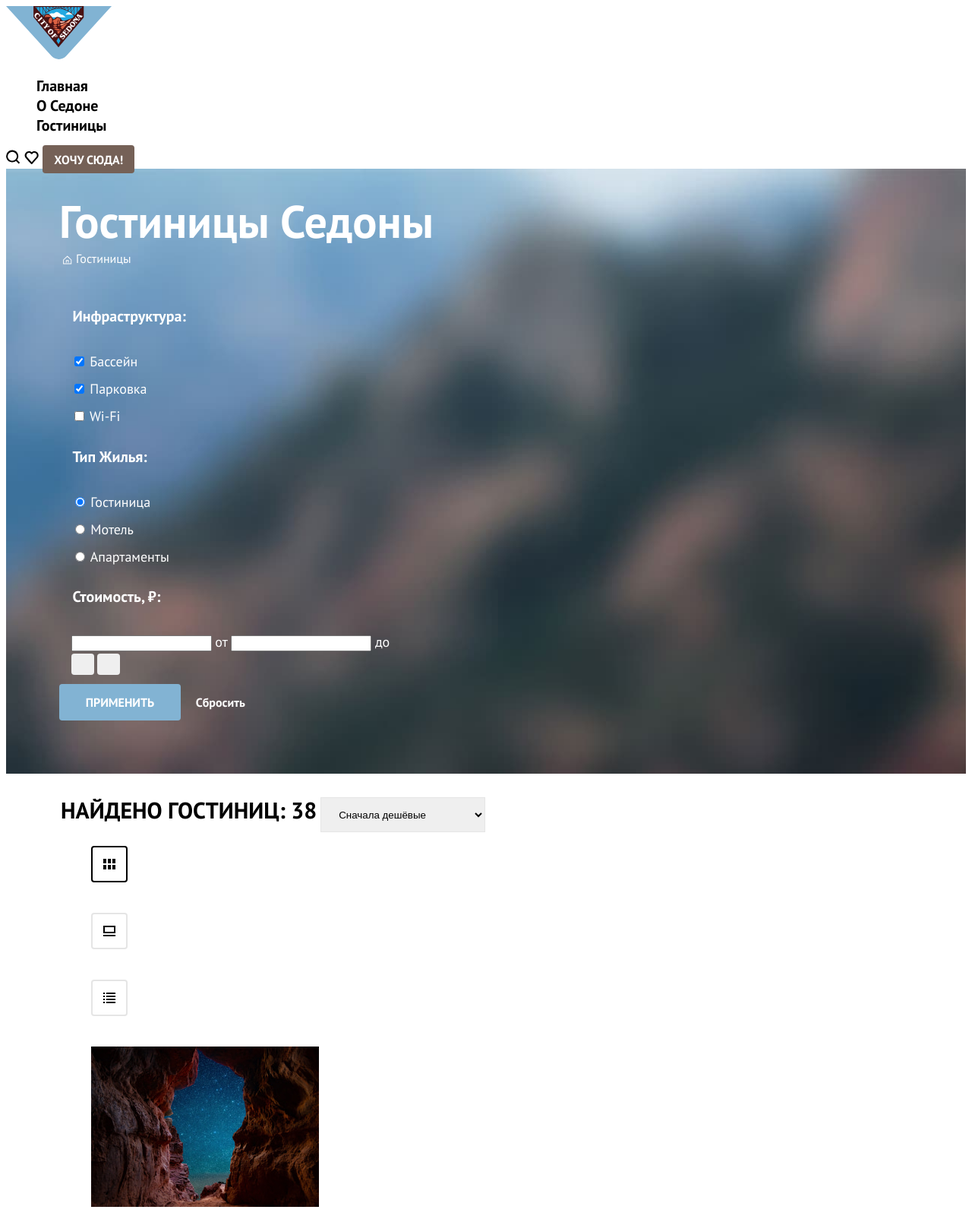
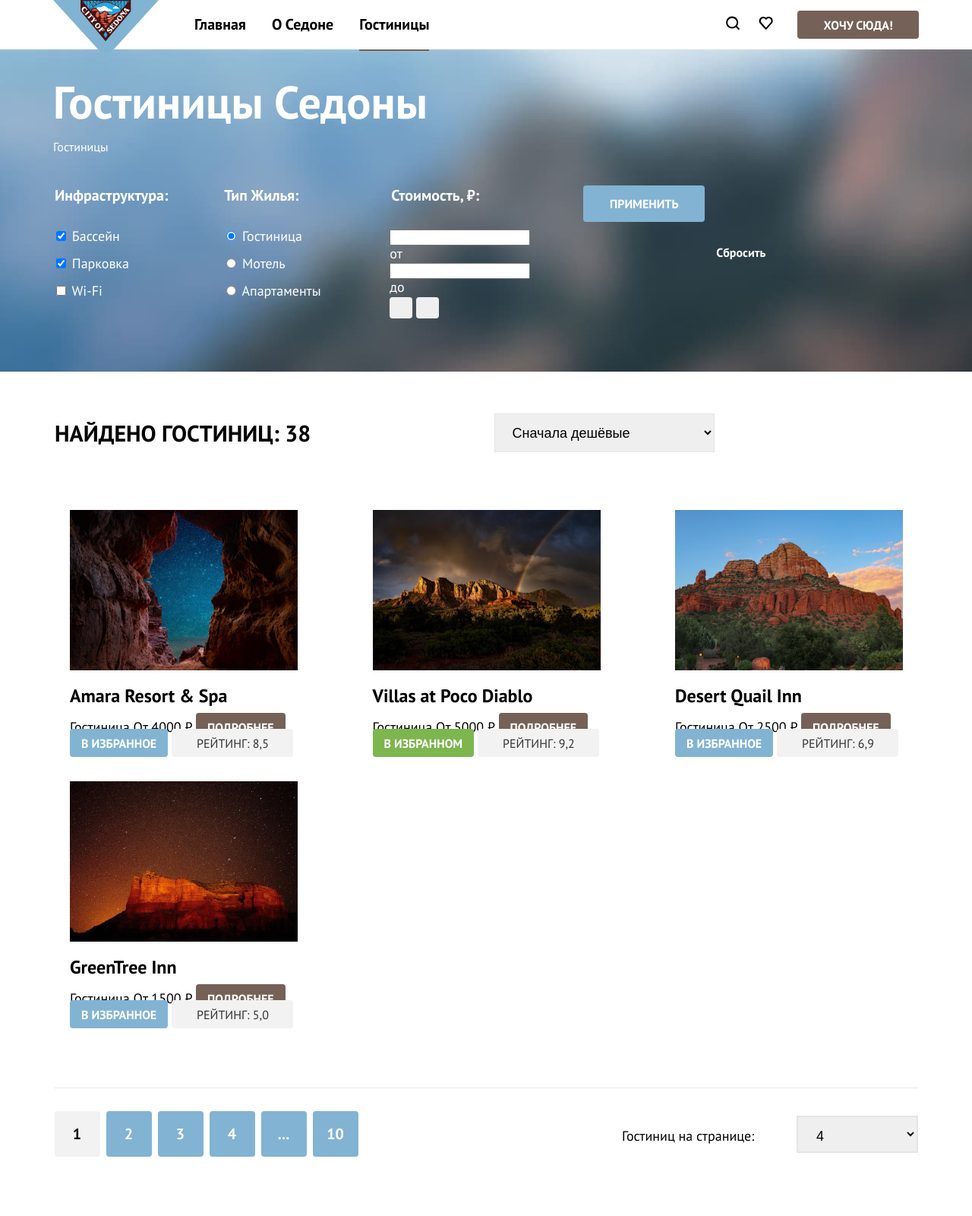
Before and after one commit to htmlacademy-htmlcss/2108245-sedona-34, a plain HTML site: page catalog.html in a window 1280 px wide. Shown: the top 1600 px of the page at 76% size. Drawn offline with Linux system fonts and the light colour scheme.

Commit message:
Добавляет сетки страниц на флексах

```diff
--- a/catalog.html
+++ b/catalog.html
@@ -22,7 +22,7 @@
       <nav class="navigation">
         <ul class="navigation-list">
           <li class="navigation-item">
-            <a class="navigation-link navigation-link-current" href="index.html"
+            <a class="navigation-link" href="index.html"
               >Главная</a
             >
           </li>
@@ -30,12 +30,12 @@
             <a class="navigation-link" href="#">О Седоне</a>
           </li>
           <li class="navigation-item">
-            <a class="navigation-link" href="catalog.html">Гостиницы</a>
+            <a class="navigation-link navigation-link-current" href="catalog.html">Гостиницы</a>
           </li>
         </ul>
       </nav>
-      <div class="navigation-list navigation-user">
-        <a class="navigation-link" href="#">
+      <div class="userbar">
+        <a class="userbar-link" href="#">
           <svg
             width="19"
             height="19"
@@ -48,7 +48,7 @@
             />
           </svg>
         </a>
-        <a class="navigation-link" href="#">
+        <a class="userbar-link" href="#">
           <svg
             width="19"
             height="17"
@@ -61,7 +61,7 @@
             />
           </svg>
         </a>
-        <a class="button navigation-link" href="#">Хочу сюда!</a>
+        <a class="button userbar-button" href="#">Хочу сюда!</a>
       </div>
     </header>
 
@@ -204,6 +204,7 @@
 
       <section class="сatalog-results">
         <h2 class="visually-hidden">Результаты поиска</h2>
+        <div class="catalog-view">
         <span class="catalog-results-title">Найдено гостиниц: 38</span>
         <select class="select-control" aria-label="Сортировка">
           <option value="cheap">Сначала дешёвые</option>
@@ -227,6 +228,7 @@
             </a>
           </li>
         </ul>
+      </div>
 
         <ul class="catalog-product-list">
           <li class="catalog-product-item">
@@ -302,7 +304,7 @@
             <span class="catalog-product-rating">Рейтинг: 5,0</span>
           </li>
         </ul>
-
+        <div class="pagination-wrapper">
         <ul class="pagination">
           <li class="pagination-item">
             <a class="pagination-link pagination-current">1</a>
@@ -323,19 +325,21 @@
             <a class="pagination-link" href="#">10</a>
           </li>
         </ul>
-
-        <span>Гостиниц на странице:</span>
-        <select class="select-control" aria-label="Гостиниц на странице:">
+        <div class="select-number-wrapper">
+        <span class="select-text">Гостиниц на странице:</span>
+        <select class="select-number" aria-label="Гостиниц на странице:">
           <option value="1">1</option>
           <option value="2">2</option>
           <option value="3">3</option>
           <option value="3" selected>4</option>
         </select>
       </section>
+    </div>
+    </div>
 
       <section class="newsletter newsletter-nobackground">
-        <h2 class="page-footer-title">Подпишитесь на рассылку</h2>
-        <p>
+        <h2 class="newsletter-title">Подпишитесь на рассылку</h2>
+        <p class="newsletter-text">
           Только полезная информация и никакого спама, честное бойскаутское!
         </p>
         <form
@@ -367,6 +371,7 @@
             href="https://vk.com/htmlacademy"
           >
             <span class="visually-hidden">Вконтакте</span>
+            <svg width="24" height="15" fill="none" xmlns="http://www.w3.org/2000/svg"><path fill-rule="evenodd" clip-rule="evenodd" d="M23.45 1.45c.17-.55 0-.95-.8-.95h-2.62c-.67 0-.98.35-1.14.73 0 0-1.34 3.2-3.23 5.27-.61.6-.89.8-1.22.8-.17 0-.42-.2-.42-.74V1.45c0-.66-.18-.95-.74-.95H9.15c-.42 0-.67.3-.67.6 0 .61.95.76 1.05 2.5v3.8c0 .84-.16.99-.5.99-.88 0-3.05-3.21-4.33-6.89-.25-.71-.5-1-1.17-1H.9c-.75 0-.9.35-.9.73 0 .68.89 4.07 4.14 8.55 2.18 3.06 5.23 4.72 8.01 4.72 1.67 0 1.88-.37 1.88-1v-2.32c0-.73.16-.88.69-.88.38 0 1.05.2 2.61 1.67 1.78 1.75 2.07 2.53 3.08 2.53h2.62c.75 0 1.13-.37.91-1.1-.24-.72-1.09-1.77-2.21-3.02-.62-.7-1.54-1.47-1.81-1.86-.4-.49-.28-.7 0-1.14 0 0 3.2-4.43 3.53-5.93Z" fill="#83B3D3"/></svg>
           </a>
         </li>
         <li class="footer-social-item">
@@ -375,6 +380,7 @@
             href="https://t.me/htmlacademy"
           >
             <span class="visually-hidden">Телеграм</span>
+            <svg width="18" height="17" fill="none" xmlns="http://www.w3.org/2000/svg"><path d="M16.79.6.84 6.75c-1.09.43-1.08 1.04-.2 1.31l4.1 1.28 9.47-5.98c.44-.27.85-.12.52.18l-7.68 6.92-.28 4.22c.41 0 .6-.19.83-.41l1.99-1.93 4.13 3.05c.77.42 1.31.2 1.5-.7l2.72-12.8C18.22.77 17.5.27 16.79.59Z" fill="#83B3D3"/></svg>
           </a>
         </li>
         <li class="footer-social-item">
@@ -383,10 +389,11 @@
             href="https://www.youtube.com/user/htmlacademyru"
           >
             <span class="visually-hidden">YouTube</span>
+            <svg width="22" height="17" fill="none" xmlns="http://www.w3.org/2000/svg"><path d="M18.6 0H3.18C1.31 0 0 1.6 0 3.4v10.1C0 15.4 1.31 17 3.17 17h15.66c1.64 0 3.17-1.6 3.17-3.4V3.4C21.78 1.6 20.47 0 18.6 0ZM7.67 12.54V4.46L15 8.5l-7.33 4.04Z" fill="#83B3D3"/></svg>
           </a>
         </li>
       </ul>
-      <a class="page-footer-phone" href="tel:+78128121212">+7(812) 812-12-12</a>
+      <a class="page-footer-phone" href="tel:+78128121212">+7 (812) 812-12-12</a>
       <a class="page-footer-logo" href="https://htmlacademy.ru/">
         <svg
           width="115"
--- a/styles/styles.css
+++ b/styles/styles.css
@@ -18,7 +18,15 @@
 
 /* overall style */
 
+html {
+  height: 100%;
+}
+
 body {
+  margin: 0;
+  display: flex;
+  flex-direction: column;
+  min-height: 100%;
   font-family: "PT Sans", "Arial", sans-serif;
   font-weight: 400;
   font-size: 18px;
@@ -64,20 +72,61 @@ body {
 
 /*page-header*/
 
+.page-header {
+  display: flex;
+  padding: 0 70px;
+  height: 65px;
+}
+
+.navigation-logo {
+  z-index: 1;
+}
+
+.navigation {
+  display: flex;
+  margin-left: 30px;
+  width: 500px;
+}
 .navigation-list {
+  display: flex;
   list-style-type: none;
+  margin: 0;
+  padding: 0;
+  align-items: center;
+  z-index: 1;
+  height: 63px;
 }
 
 .navigation-link {
+  padding: 20px 0;
+  margin: 0 17px;
   font-size: 20px;
   line-height: 26px;
   text-decoration: none;
   font-weight: 700;
   color: #000000;
-  text-align: center;
 }
 
-.button.navigation-link {
+.navigation-link-current {
+  border-bottom: 2px solid #756257;
+  z-index: 1;
+}
+
+.userbar {
+  display: flex;
+  justify-content: flex-end;
+  margin: 0 0 0 auto;
+  width: 310px;
+  padding: 0;
+  align-items: center;
+}
+
+.userbar-link {
+  text-decoration: none;
+  padding: 24px 12px;
+}
+
+.userbar-button {
   color: #ffffff;
   text-decoration: none;
   background-color: #756157;
@@ -85,11 +134,20 @@ body {
   font-weight: 700;
   font-size: 16px;
   line-height: 20px;
+  text-align: center;
+  width: 160px;
+  margin-left: 20px;
 }
 
 /*welcome block*/
 
+.main-container {
+  flex-qrow: 1;
+}
+
 .welcome {
+  width: 100%;
+  height: 485px;
   background-color: #ffffff;
   background-image: url("/images/welcome-background.jpg");
   background-size: cover;
@@ -102,19 +160,16 @@ body {
   content: "";
   display: flex;
   background-image: url("/images/svg/welcome-background-mask.svg");
-  position: relative;
   background-size: cover;
   background-repeat: no-repeat;
   background-position: center;
   width: 100%;
   height: 57px;
-  left: 0;
-  top: 0;
+  align-self: flex-end;
 }
 
 .welcome-sedona {
-  margin-bottom: 82px;
-  margin-top: 51px;
+  margin: 51px auto 25px auto;
   width: 458px;
   height: 352px;
 }
@@ -170,14 +225,16 @@ body {
   margin: 0 auto;
 }
 
-.advantages-card-dark {
-  padding: 92px 85px;
-}
-
 .advantages-card {
+  display: grid;
+  grid-template-columns: 1fr 2fr;
   background-color: #82b3d3;
   color: #ffffff;
   margin: 0;
+}
+
+.advantages-card-dark {
+  padding: 92px 85px;
 }
 
 .advantages-list {
@@ -262,8 +319,10 @@ body {
 
 .button-search {
   display: block;
+  font-size: 20px;
+  line-height: 36px;
   margin: 0 auto 93px auto;
-  width: 544px;
+  width: 574px;
   text-decoration: none;
   background-color: #756157;
   padding: 12px 15px;
@@ -292,10 +351,16 @@ body {
   width: 475px;
 }
 
+.newsletter-form {
+  display: flex;
+}
+
 .newsletter-form .field {
   background: #f2f2f2;
+  font-size: 18px;
+  line-height: 21px;
   border-radius: 10px 0 0 10px;
-  width: 578px;
+  width: 600px;
   height: 60px;
   border: none;
   padding: 20px 0 19px 22px;
@@ -304,8 +369,10 @@ body {
 
 .newsletter-button {
   margin-left: 0;
-  width: 170px;
+  width: 200px;
   height: 60px;
+  font-size: 20px;
+  line-height: 36px;
   text-decoration: none;
   background-color: #82b3d3;
   padding: 12px 15px;
@@ -324,42 +391,29 @@ body {
 
 /*footer*/
 
-.footer-social-list {
-  list-style-type: none;
-}
-/***Иконки соц сетей, позже доделаю***/
-/*.social-button {
+.page-footer {
   display: flex;
-  flex-wrap: wrap;
-  position: relative;
+  height: 120px;
+  padding: 40px 70px 30px 70px;
+  justify-content: space-between;
+  align-items: center;
 }
 
-.social-button::before {
-  content: "";
-  position: absolute;
-  background-size: cover;
-  background-repeat: no-repeat;
-  background-position: center;
-  left: 0;
+.footer-social-list {
+  margin: auto 0;
+  padding: 0;
+  list-style-type: none;
+  display: flex;
 }
 
-.social-button-vk::before {
-  width: 24px;
-  height: 14px;
-  background-image: url("/images/svg/social-vk-footer.svg");
+.social-button {
+  display: flex;
+  align-items: center;
+  box-sizing: border-box;
+  height: 40px;
+  width: 47px;
+  justify-content: center;
 }
-
-.social-button-tg::before {
-  width: 18px;
-  height: 15px;
-  background-image: url("/images/svg/social-tg-footer.svg");
-}
-
-.social-button-yt::before {
-  width: 22px;
-  height: 17px;
-  background-image: url("/images/svg/social-youtube-footer.svg");
-}*/
 
 .page-footer-phone {
   font-size: 40px;
@@ -368,25 +422,33 @@ body {
   text-transform: uppercase;
   color: #000000;
   text-decoration: none;
+  margin: auto 0;
+}
+
+.page-footer-logo {
+  margin: auto 0;
 }
 
 /***catalog***/
 /*catalog-filter*/
 
 .catalog-filter {
+  width: 100%;
+  height: ;
   background-color: #195d8d;
   color: #ffffff;
   background-image: url("/images/filter-background.jpg");
   background-size: 100% auto;
   background-repeat: no-repeat;
   padding: 30px 70px 70px 70px;
+  margin: 0 0 55px 0;
 }
 
 .inner-header-title {
   font-weight: 700;
   font-size: 60px;
   line-height: 78px;
-  margin: 0;
+  margin: 0 0 10px 0;
 }
 
 .breadcrumbs {
@@ -394,32 +456,12 @@ body {
   font-size: 16px;
   margin: 0 0 40px 0;
   display: flex;
-  flex-wrap: wrap;
   padding: 0;
 }
 
 .breadcrumbs-link {
   text-align: left;
-  padding: 0 10px 0 0;
-}
-
-.breadcrumbs-link::before {
-  content: "";
-  display: flex;
-  position: relative;
-  background-size: 100% auto;
-  background-repeat: no-repeat;
-  background-position: center;
-  left: 0;
-}
-
-.breadcrumbs-link-home::before {
-  width: 12px;
-  height: 12px;
-  left: 50%;
-  transform: translateX(-50%) translateY(50%);
-  background-image: url("/images/svg/breadcrumbs-home.svg");
-  margin: auto 10px auto 0;
+  margin: auto 0;
 }
 
 .catalog-filter-title {
@@ -429,8 +471,14 @@ body {
   margin: 0 0 30px 0;
 }
 
+.catalog-filter-form {
+  display: flex;
+}
 .catalog-filter-group {
+  width: 150px;
   border: none;
+  padding: 0;
+  margin: 0 70px 0 0;
 }
 
 .catalog-filter-list {
@@ -464,7 +512,7 @@ body {
 /*сatalog-results*/
 
 .сatalog-results {
-  padding: 30px 71px 30px 72px;
+  padding: 0 71px 0 72px;
 }
 
 .catalog-view-list,
@@ -472,23 +520,36 @@ body {
 .pagination {
   list-style-type: none;
 }
+.catalog-view {
+  display: flex;
+  justify-content: space-between;
+  margin: 0 0 56px 0;
+}
 
 .catalog-results-title {
   font-weight: 700;
   font-size: 30px;
   line-height: 36px;
   text-transform: uppercase;
-  margin: 0;
+  width: 350px;
+  text-align: left;
+  margin: auto 0;
 }
 
 .select-control {
+  width: 290px;
+  font-size: 18px;
+  line-height: 21px;
   padding: 14px 43px 13px 19px;
   border-color: #e5e5e5;
 }
 
+/*Выбор отображения вида. Переделаю потом*/
+/*.catalog-view-list {
+  display: flex;
+}
 .button-view::before {
   content: "";
-  display: block;
   position: relative;
   background-size: 16px 14px;
   background-repeat: no-repeat;
@@ -519,14 +580,26 @@ body {
 
 .catalog-view-item {
   margin: 0 0 40px 0;
+}*/
+
+/* catalog product list*/
+
+.catalog-product-list {
+  display: flex;
+  flex-wrap: wrap;
+  justify-content: space-between;
+  margin: 0 0 66px 0;
+  padding: 0;
+}
+
+.catalog-product-item {
+  width: 340px;
+  padding: 20px;
 }
 
 .catalog-product-link {
   text-decoration: none;
 }
-
-/* catalog product list*/
-
 .catalog-product-image {
   margin: 0 0 16px 0;
 }
@@ -541,8 +614,9 @@ body {
   margin: 0 auto 16px 0;
 }
 
-.catalog-product-item {
-  margin: 0 0 40px 0;
+.catalog-product-type,
+.catalog-product-price {
+  margin: 0 0 16px 0;
 }
 
 .catalog-product-button {
@@ -581,8 +655,31 @@ body {
 }
 
 /*pagination*/
+.pagination-wrapper {
+  display: flex;
+  justify-content: space-between;
+  align-items: center;
+  border-top: 1px solid #e6e6e6;
+  padding: 30px 0 25px 0;
+  margin: 0;
+}
+
+.pagination {
+  width: 400px;
+  height: 60px;
+  margin: 0;
+  padding: 0;
+  display: flex;
+  align-content: center;
+  justify-content: space-between;
+}
 
 .pagination-link {
+  display: flex;
+  align-items: center;
+  justify-content: center;
+  width: 60px;
+  height: 60px;
   font-weight: 700;
   font-size: 20px;
   line-height: 36px;
@@ -601,3 +698,17 @@ body {
 .pagination-item {
   margin: 0 0 30px 0;
 }
+
+.select-number {
+  font-size: 18px;
+  line-height: 21px;
+  width: 160px;
+  height: 49px;
+  border: 2px solid #e5e5e5;
+  padding: 14px 20px;
+  margin: auto 0 auto 0;
+}
+
+.select-text {
+  margin: auto 51px auto 0;
+}
```
Also changed, not shown: index.html (+43 -12 lines).
